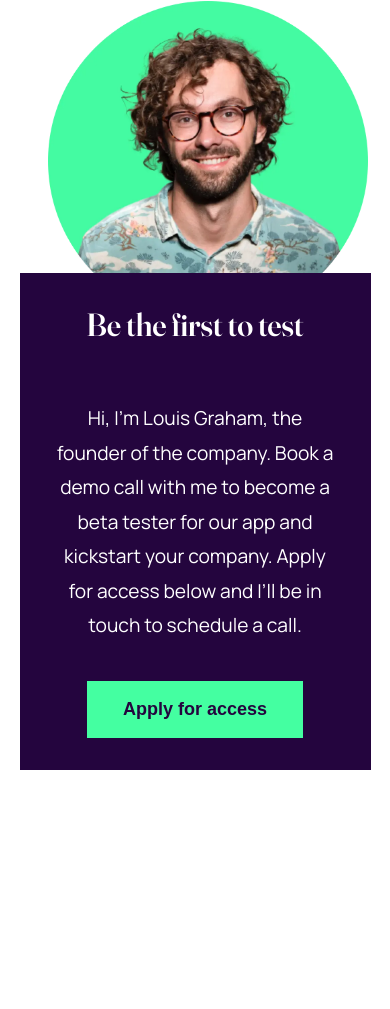
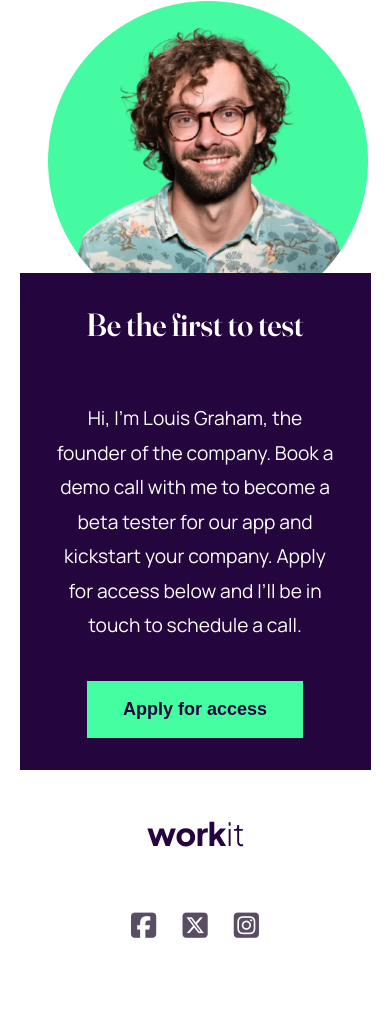
Before and after one commit to jonmc89/workit-landing-page, a plain HTML site: page starter-code/index.html in a window 390 px wide. Shown: the part 1854-2863 px from the top of the page. Before the commit the page ends 2624 px from the top, so only its background shows below. Drawn offline with Linux system fonts and the light colour scheme.

Commit message:
Mobile View Finished.

```diff
--- a/starter-code/index.html
+++ b/starter-code/index.html
@@ -10,6 +10,10 @@
       href="./assets/images/favicon-32x32.png"
     />
     <link rel="stylesheet" href="style.css" />
+    <script
+      src="https://kit.fontawesome.com/d4691f768e.js"
+      crossorigin="anonymous"
+    ></script>
     <title>Frontend Mentor | Workit landing page</title>
   </head>
   <body>
@@ -84,6 +88,18 @@
           <button class="btn-learn" type="button">Apply for access</button>
         </article>
       </section>
+      <footer>
+        <img
+          class="logo-dark"
+          src="./assets/images/logo-dark.svg"
+          alt="Workit logo in dark purple stylized text on a transparent background, modern and professional design, no additional imagery or emotional tone, text reads Workit"
+        />
+        <div class="socials-container">
+          <i class="fa-brands fa-square-facebook"></i>
+          <i class="fa-brands fa-square-x-twitter"></i>
+          <i class="fa-brands fa-square-instagram"></i>
+        </div>
+      </footer>
     </main>
   </body>
 </html>
--- a/starter-code/style.css
+++ b/starter-code/style.css
@@ -71,6 +71,7 @@ nav {
   text-decoration-thickness: 0.2em;
   text-underline-offset: 0.5em;
   transition: color 0.2s ease-in-out;
+  cursor: pointer;
 }
 
 .nav-link:hover {
@@ -99,6 +100,7 @@ button {
   font-size: var(--parFontSize);
   font-weight: bold;
   transition: all 0.2s ease-in-out;
+  cursor: pointer;
 }
 
 button:hover {
@@ -207,4 +209,37 @@ button:hover {
   margin-bottom: 2em;
 }
 
+/* Footer */
+
+footer {
+  width: 100%;
+  height: 16em;
+  padding: 2em;
+  display: flex;
+  flex-direction: column;
+  align-items: center;
+  justify-content: center;
+}
+
+.logo-dark {
+  margin-bottom: 4em;
+}
+
+.socials-container {
+  display: flex;
+  justify-content: space-between;
+  width: 8em;
+}
+
+i {
+  font-size: 1.8em;
+  color: var(--purple500);
+  transition: color 0.2s ease-in-out;
+  cursor: pointer;
+}
+
+i:hover {
+  color: var(--green);
+}
+
 /* ... */
```
